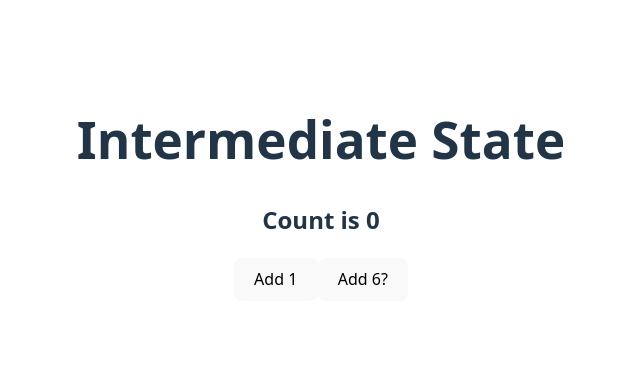
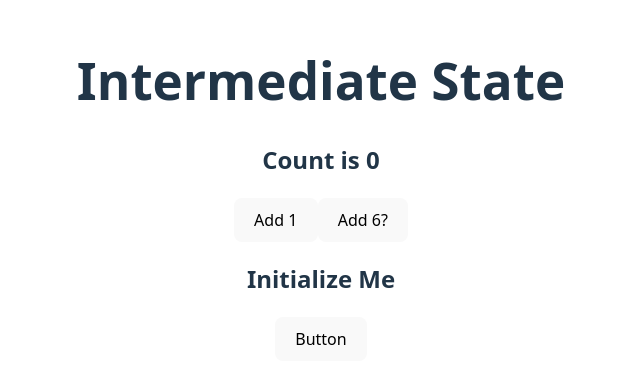
Before and after one commit to quasarblues/react-intermediate-state-playground, a React (Vite) app: page / in a window 1280 px wide. Shown: the part 211-594 px from the top of the page, without its empty margins (319-959 px from the left). Built offline with nearby package versions, Linux system fonts and the light colour scheme.

Commit message:
Added comments. No logic

```diff
--- a/src/App.jsx
+++ b/src/App.jsx
@@ -1,5 +1,6 @@
 import './App.css'
 import Counter from './Counter'
+import Initializer from './Initializer'
 
 function App() {
 
@@ -7,6 +8,7 @@ function App() {
     <>
       <h1>Intermediate State</h1>
       <Counter />
+      <Initializer />
     </>
   )
 }
--- /dev/null
+++ b/src/Initializer.jsx
@@ -0,0 +1,21 @@
+import { useState } from "react";
+
+function generateEnemies() {
+    console.log('the enemies appear');
+    return Array(100);
+}
+
+export default function Initializer() {
+
+    const [enemies, setEnemies] = useState(generateEnemies);
+    return (
+        <>
+            <h2>Initialize Me</h2>
+            <button onClick={() => setEnemies('The boss appears')}>Button</button>
+        </>
+    )
+}
+
+// If we just pass in a function to useState, React will just run it once. That's it.
+// If we add (), then the functions is run each time on a render.
+// React only re-renders when the state changes. Like setting state to the same number over and over again.
```
